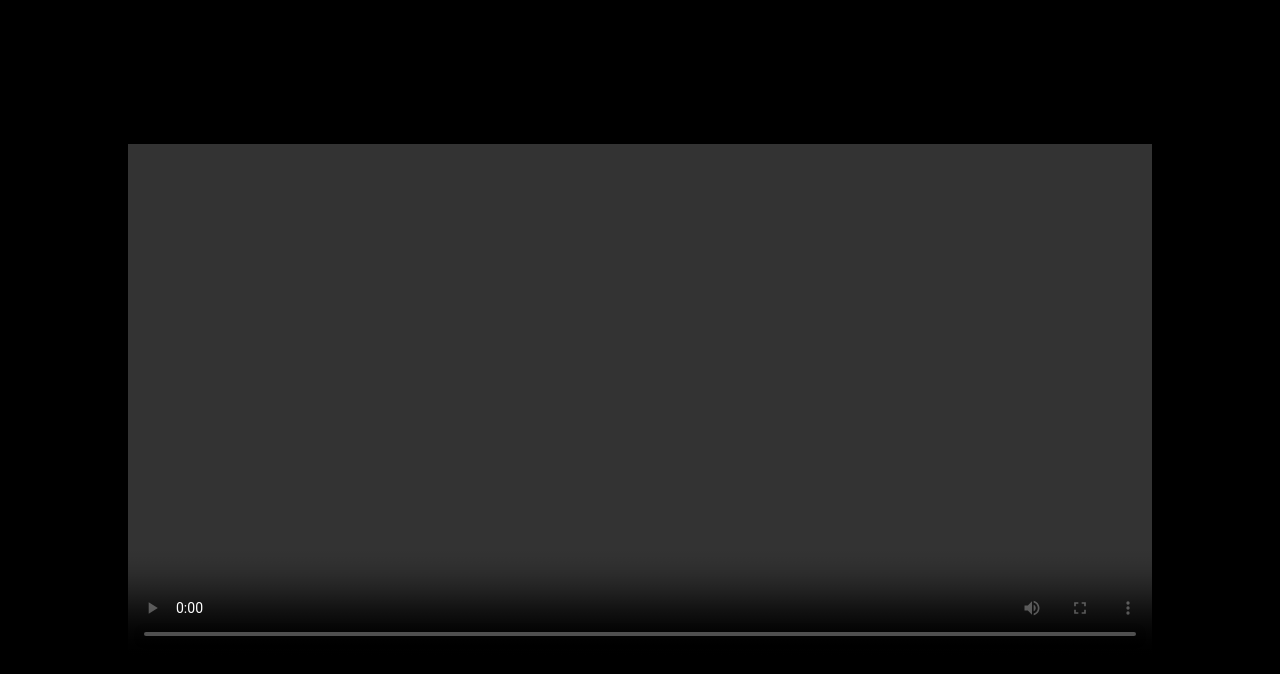
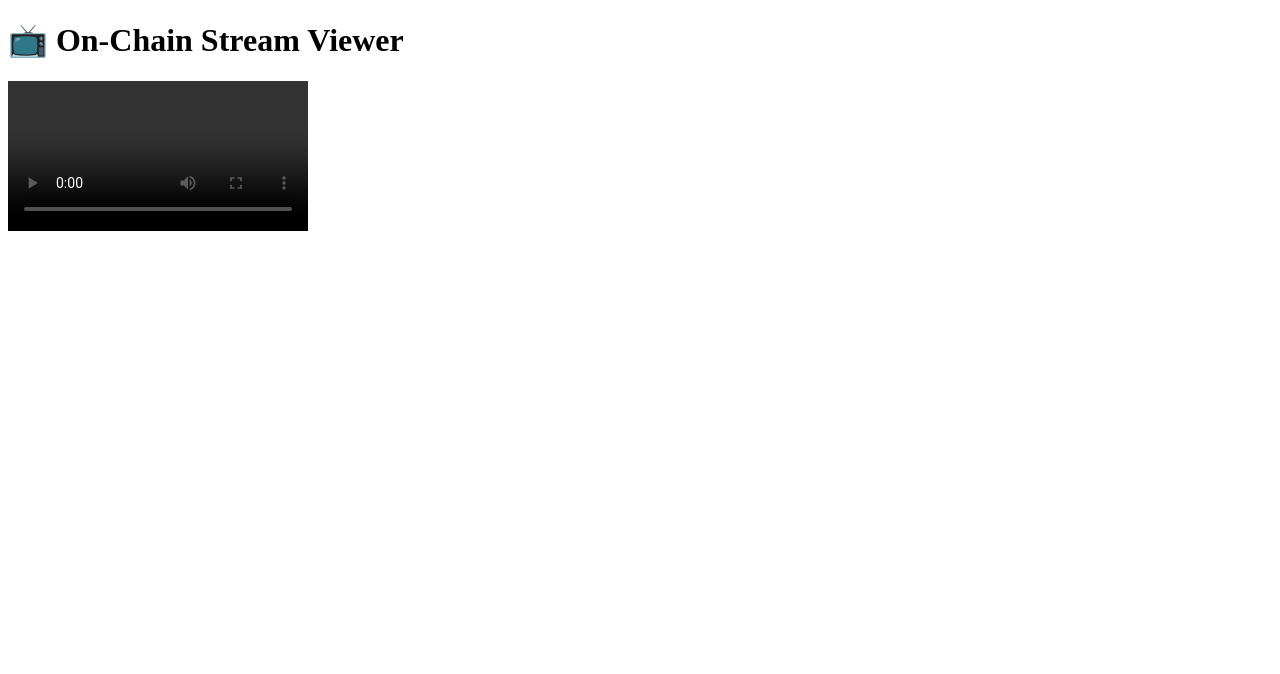
Before and after one commit to iFalcore/Blockcast, a plain HTML site: page index.html in a window 1280 px wide. Drawn offline with nearby package versions, Linux system fonts and the light colour scheme.

Commit message:
Update index.html

```diff
--- a/index.html
+++ b/index.html
@@ -1,14 +1,12 @@
 <!DOCTYPE html>
-<html>
+<html lang="en">
 <head>
+  <meta charset="UTF-8">
   <title>On-Chain Stream Viewer</title>
-  <style>
-    body { background: #000; display: flex; justify-content: center; align-items: center; height: 100vh; margin: 0; }
-    video { width: 80vw; max-height: 80vh; background: #111; }
-  </style>
 </head>
 <body>
-  <video id="video" controls autoplay></video>
+  <h1>📺 On-Chain Stream Viewer</h1>
+  <video id="player" controls autoplay></video>
   <script type="module" src="viewer.js"></script>
 </body>
 </html>
```
